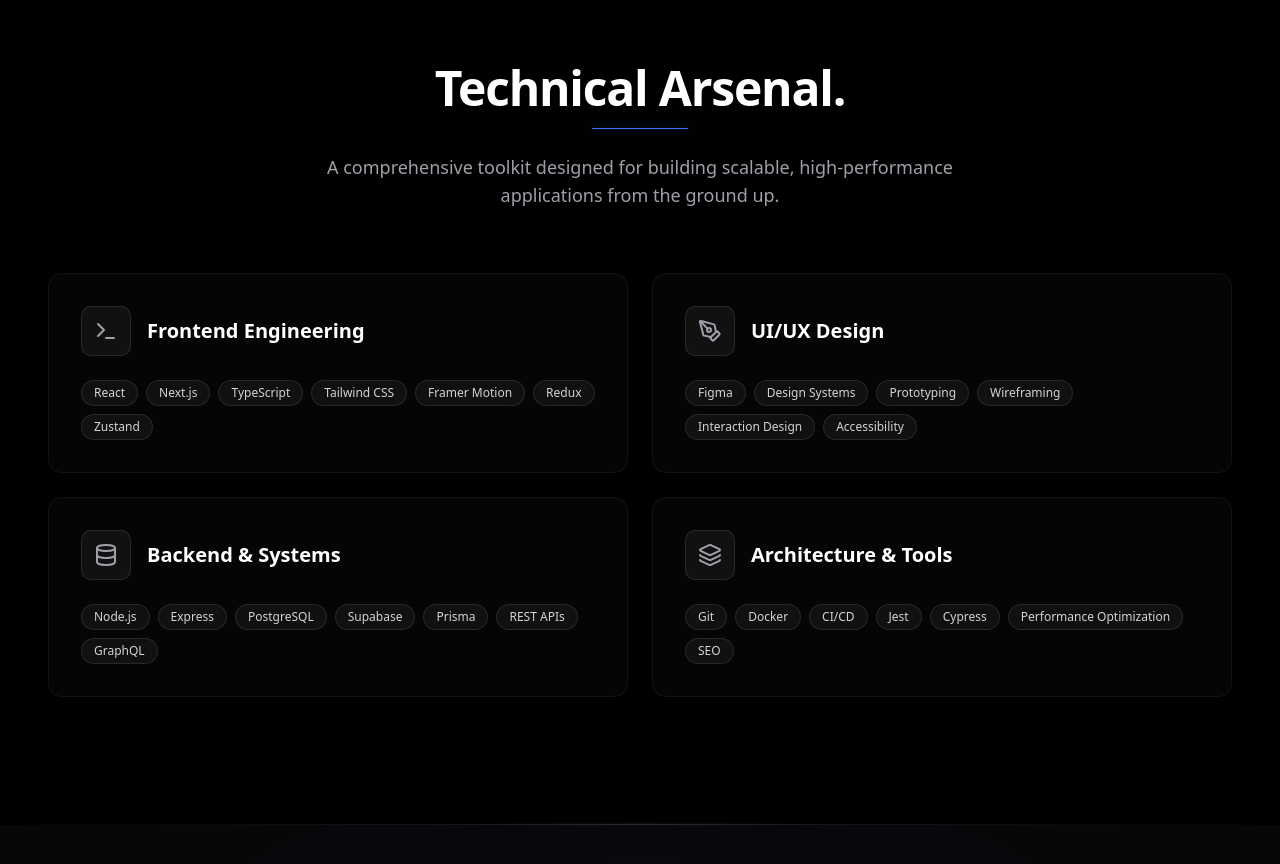
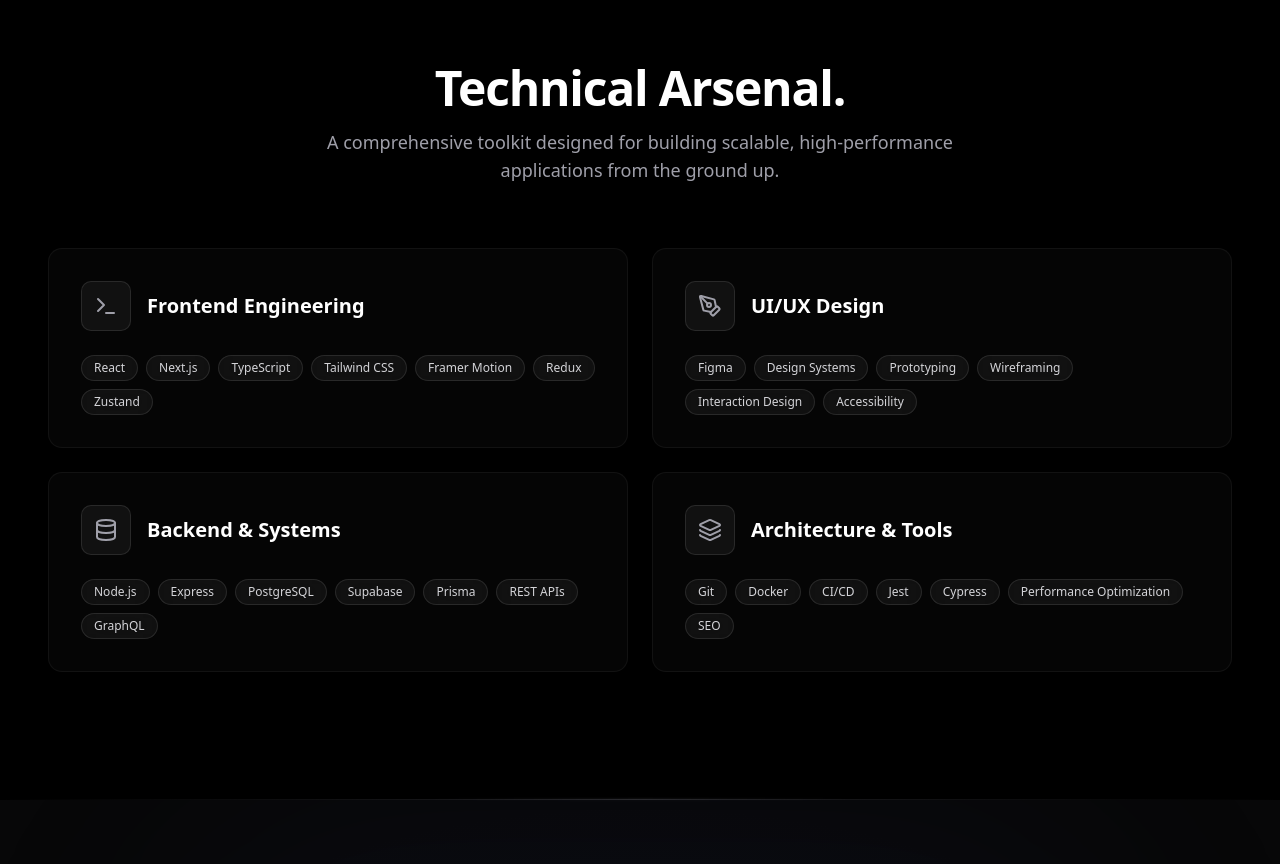
Before and after one commit to saskij/portfolio, a Next.js app: page / in a window 1280 px wide. Shown: the part 2560-3424 px from the top of the page. Built offline with nearby package versions, Linux system fonts and the light colour scheme.

Commit message:
Update Skills section colors to remove blue underline and add amber hover

```diff
--- a/src/components/sections/Skills.tsx
+++ b/src/components/sections/Skills.tsx
@@ -69,14 +69,6 @@
                     >
                         Technical Arsenal.
                     </motion.h2>
-                    {/* Electric Blue Underline */}
-                    <motion.div
-                        initial={{ opacity: 0, scaleX: 0 }}
-                        whileInView={{ opacity: 1, scaleX: 1 }}
-                        viewport={{ once: true, amount: 0.2 }}
-                        transition={{ delay: 0.1, duration: 0.6, ease: [0.25, 0.46, 0.45, 0.94] }}
-                        className="w-24 h-[1px] bg-accent-blue shadow-[0_0_12px_rgba(58,109,255,0.8)] mx-auto mb-6"
-                    />
                     <motion.p
                         initial={{ opacity: 0, y: 20 }}
                         whileInView={{ opacity: 1, y: 0 }}
@@ -97,8 +89,8 @@
                 >
                     {skillCategories.map((category, index) => (
                         <motion.div key={index} variants={item}>
-                            <Card className="h-full bg-white/[0.02] hover:bg-white/[0.04] transition-all duration-300 border-white/5 hover:border-accent-blue/40 hover:shadow-[0_0_25px_rgba(58,109,255,0.15)] group relative overflow-hidden">
-                                <div className="absolute inset-0 bg-gradient-to-br from-accent-blue/5 to-transparent opacity-0 group-hover:opacity-100 transition-opacity duration-300" />
+                            <Card className="h-full bg-white/[0.02] hover:bg-white/[0.04] transition-all duration-300 border-white/5 hover:border-accent-amber/40 hover:shadow-[0_0_25px_rgba(245,166,35,0.15)] group relative overflow-hidden">
+                                <div className="absolute inset-0 bg-gradient-to-br from-accent-amber/5 to-transparent opacity-0 group-hover:opacity-100 transition-opacity duration-300" />
                                 <div className="flex items-center gap-4 mb-6">
                                     <div className="p-3 rounded-xl bg-white/5 border border-white/10">
                                         {category.icon}
@@ -114,7 +106,7 @@
                         </motion.div>
                     ))}
                 </motion.div>
-            </div>
-        </section>
+            </div >
+        </section >
     );
 }
```
